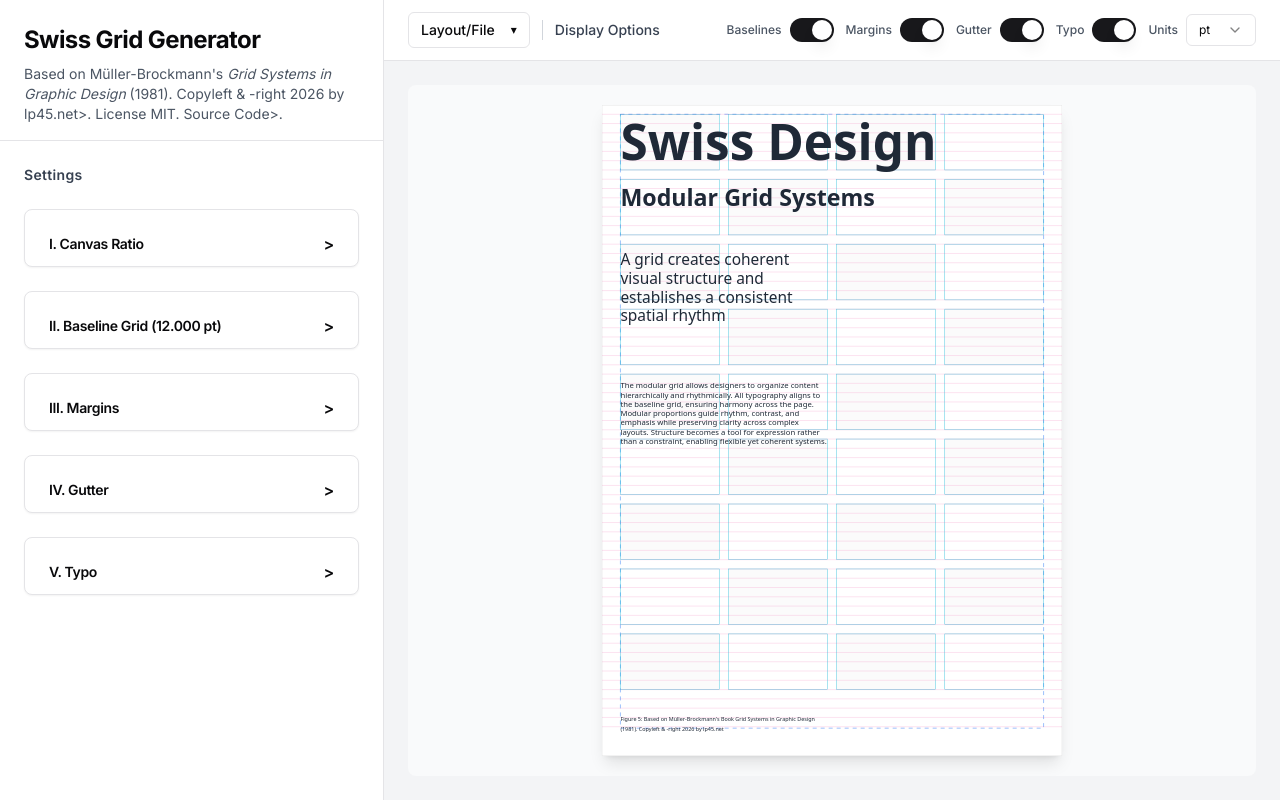
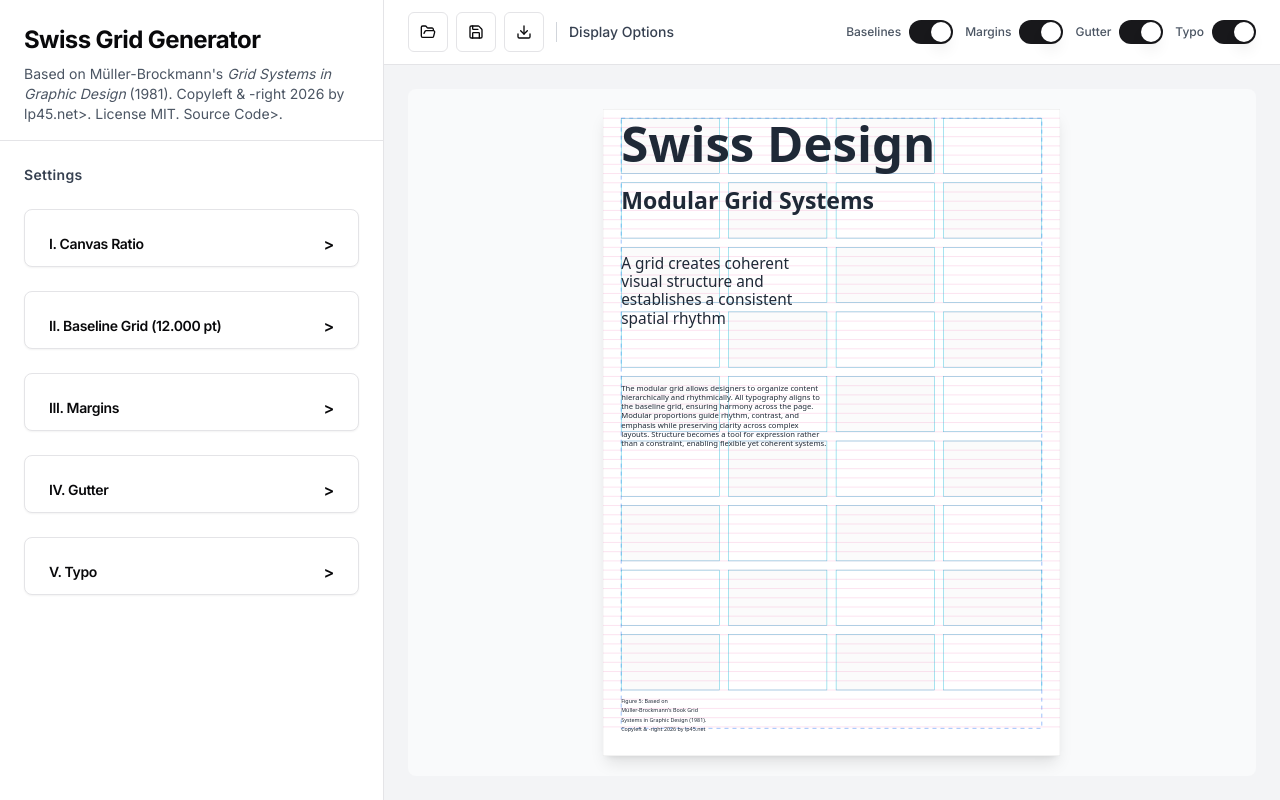
Before and after one commit to longplay45/swiss-grid-generator, a Next.js app in the folder webapp/: page / in a window 1280 px wide. Built offline with nearby package versions, Linux system fonts and the light colour scheme.

Commit message:
Update Layout/File dropdown icons

```diff
--- a/webapp/app/page.tsx
+++ b/webapp/app/page.tsx
@@ -19,6 +19,7 @@ import { Label } from "@/components/ui/label"
 import { Select, SelectContent, SelectItem, SelectTrigger, SelectValue } from "@/components/ui/select"
 import { Slider } from "@/components/ui/slider"
 import { Switch } from "@/components/ui/switch"
+import { Download, FolderOpen, Save } from "lucide-react"
 import jsPDF from "jspdf"
 
 // Conversion factors
@@ -33,9 +34,28 @@ function ptToPx(pt: number): number {
   return pt * PT_TO_PX
 }
 
+function mmToPt(mm: number): number {
+  return mm / PT_TO_MM
+}
+
+function pxToPt(px: number): number {
+  return px / PT_TO_PX
+}
+
+function fromPt(valuePt: number, unit: "pt" | "mm" | "px"): number {
+  if (unit === "mm") return ptToMm(valuePt)
+  if (unit === "px") return ptToPx(valuePt)
+  return valuePt
+}
+
+function toPt(value: number, unit: "pt" | "mm" | "px"): number {
+  if (unit === "mm") return mmToPt(value)
+  if (unit === "px") return pxToPt(value)
+  return value
+}
+
 function formatValue(value: number, unit: "pt" | "mm" | "px"): string {
-  const converted = unit === "mm" ? ptToMm(value) : unit === "px" ? ptToPx(value) : value
-  return converted.toFixed(3)
+  return fromPt(value, unit).toFixed(3)
 }
 
 const BASELINE_OPTIONS = [6, 7, 8, 9, 10, 11, 12, 14, 16, 18, 20, 24, 28, 32, 36, 48, 60, 72]
@@ -73,7 +93,6 @@ export default function Home() {
   const [customMarginMultipliers, setCustomMarginMultipliers] = useState({ top: 1, left: 2, right: 2, bottom: 3 })
   const [isExportDialogOpen, setIsExportDialogOpen] = useState(false)
   const [isSaveDialogOpen, setIsSaveDialogOpen] = useState(false)
-  const [isLayoutMenuOpen, setIsLayoutMenuOpen] = useState(false)
   const [exportFilenameDraft, setExportFilenameDraft] = useState("")
   const [exportPaperSizeDraft, setExportPaperSizeDraft] = useState("A4")
   const [exportWidthDraft, setExportWidthDraft] = useState("")
@@ -291,7 +310,7 @@ export default function Home() {
     const dims = getOrientedDimensions(exportPaperSize)
     setExportPaperSizeDraft(exportPaperSize)
     setExportFilenameDraft(defaultPdfFilename)
-    setExportWidthDraft(dims.width.toFixed(3))
+    setExportWidthDraft(formatValue(dims.width, displayUnit))
     setIsExportDialogOpen(true)
   }
 
@@ -302,7 +321,7 @@ export default function Home() {
     const baseDims = getOrientedDimensions(exportPaperSizeDraft)
     const aspectRatio = baseDims.height / baseDims.width
     const parsedWidth = Number(exportWidthDraft)
-    const width = Number.isFinite(parsedWidth) && parsedWidth > 0 ? parsedWidth : baseDims.width
+    const width = Number.isFinite(parsedWidth) && parsedWidth > 0 ? toPt(parsedWidth, displayUnit) : baseDims.width
     const height = width * aspectRatio
     setExportPaperSize(exportPaperSizeDraft)
     exportPDF(width, height, filename)
@@ -656,52 +675,16 @@ export default function Home() {
         />
         <div className="flex items-center justify-between px-4 md:px-6 py-3 border-b bg-white">
           <div className="flex items-center">
-            <div className="relative">
-              <Button
-                variant="outline"
-                size="sm"
-                onClick={() => setIsLayoutMenuOpen((prev) => !prev)}
-              >
-                Layout/File
-                <span className="ml-2 text-xs leading-none">▾</span>
+            <div className="flex items-center gap-2">
+              <Button variant="outline" size="icon" aria-label="Load" title="Load" onClick={() => loadFileInputRef.current?.click()}>
+                <FolderOpen className="h-4 w-4" />
               </Button>
-              {isLayoutMenuOpen && (
-                <div className="absolute left-0 top-full mt-2 w-44 rounded-md border bg-white p-1 shadow-md z-10">
-                  <Button
-                    variant="ghost"
-                    size="sm"
-                    className="w-full justify-start"
-                    onClick={() => {
-                      setIsLayoutMenuOpen(false)
-                      loadFileInputRef.current?.click()
-                    }}
-                  >
-                    Load
-                  </Button>
-                  <Button
-                    variant="ghost"
-                    size="sm"
-                    className="w-full justify-start"
-                    onClick={() => {
-                      setIsLayoutMenuOpen(false)
-                      openSaveDialog()
-                    }}
-                  >
-                    Save
-                  </Button>
-                  <Button
-                    variant="ghost"
-                    size="sm"
-                    className="w-full justify-start"
-                    onClick={() => {
-                      setIsLayoutMenuOpen(false)
-                      openExportDialog()
-                    }}
-                  >
-                    Export PDF
-                  </Button>
-                </div>
-              )}
+              <Button variant="outline" size="icon" aria-label="Save" title="Save" onClick={openSaveDialog}>
+                <Save className="h-4 w-4" />
+              </Button>
+              <Button variant="outline" size="icon" aria-label="Export PDF" title="Export PDF" onClick={openExportDialog}>
+                <Download className="h-4 w-4" />
+              </Button>
             </div>
             <div className="mx-3 h-5 w-px bg-gray-300" />
             <h2 className="text-sm font-medium text-gray-700">Display Options</h2>
@@ -722,19 +705,6 @@ export default function Home() {
             <div className="flex items-center gap-2">
               <Label htmlFor="show-typography" className="cursor-pointer text-xs text-gray-600">Typo</Label>
               <Switch id="show-typography" checked={showTypography} onCheckedChange={setShowTypography} />
-            </div>
-            <div className="flex items-center gap-2">
-              <Label className="text-xs text-gray-600">Units</Label>
-              <Select value={displayUnit} onValueChange={(v: "pt" | "mm" | "px") => setDisplayUnit(v)}>
-                <SelectTrigger className="w-[70px] h-8 text-xs">
-                  <SelectValue />
-                </SelectTrigger>
-                <SelectContent>
-                  <SelectItem value="mm">mm</SelectItem>
-                  <SelectItem value="pt">pt</SelectItem>
-                  <SelectItem value="px">px</SelectItem>
-                </SelectContent>
-              </Select>
             </div>
           </div>
         </div>
@@ -770,7 +740,7 @@ export default function Home() {
                 onValueChange={(value) => {
                   setExportPaperSizeDraft(value)
                   const dims = getOrientedDimensions(value)
-                  setExportWidthDraft(dims.width.toFixed(3))
+                  setExportWidthDraft(formatValue(dims.width, displayUnit))
                 }}
               >
                 <SelectTrigger>
@@ -786,7 +756,30 @@ export default function Home() {
               </Select>
             </div>
             <div className="space-y-2">
-              <Label>Width (pt)</Label>
+              <Label>Units</Label>
+              <Select
+                value={displayUnit}
+                onValueChange={(nextUnit: "pt" | "mm" | "px") => {
+                  const currentNumeric = Number(exportWidthDraft)
+                  const currentWidthPt = Number.isFinite(currentNumeric) && currentNumeric > 0
+                    ? toPt(currentNumeric, displayUnit)
+                    : getOrientedDimensions(exportPaperSizeDraft).width
+                  setDisplayUnit(nextUnit)
+                  setExportWidthDraft(formatValue(currentWidthPt, nextUnit))
+                }}
+              >
+                <SelectTrigger>
+                  <SelectValue />
+                </SelectTrigger>
+                <SelectContent>
+                  <SelectItem value="mm">mm</SelectItem>
+                  <SelectItem value="pt">pt</SelectItem>
+                  <SelectItem value="px">px</SelectItem>
+                </SelectContent>
+              </Select>
+            </div>
+            <div className="space-y-2">
+              <Label>Width ({displayUnit})</Label>
               <input
                 type="number"
                 min={1}
--- a/webapp/components/grid-preview.tsx
+++ b/webapp/components/grid-preview.tsx
@@ -90,6 +90,7 @@ function getDefaultColumnSpan(key: BlockId, gridCols: number): number {
   if (gridCols <= 1) return 1
   if (key === "display") return gridCols
   if (key === "headline") return gridCols >= 3 ? Math.min(gridCols, Math.floor(gridCols / 2) + 1) : gridCols
+  if (key === "caption") return 1
   return Math.max(1, Math.floor(gridCols / 2))
 }
 
```
Also changed, not shown: 1 other file (tests, documents, lock files or other folders).
